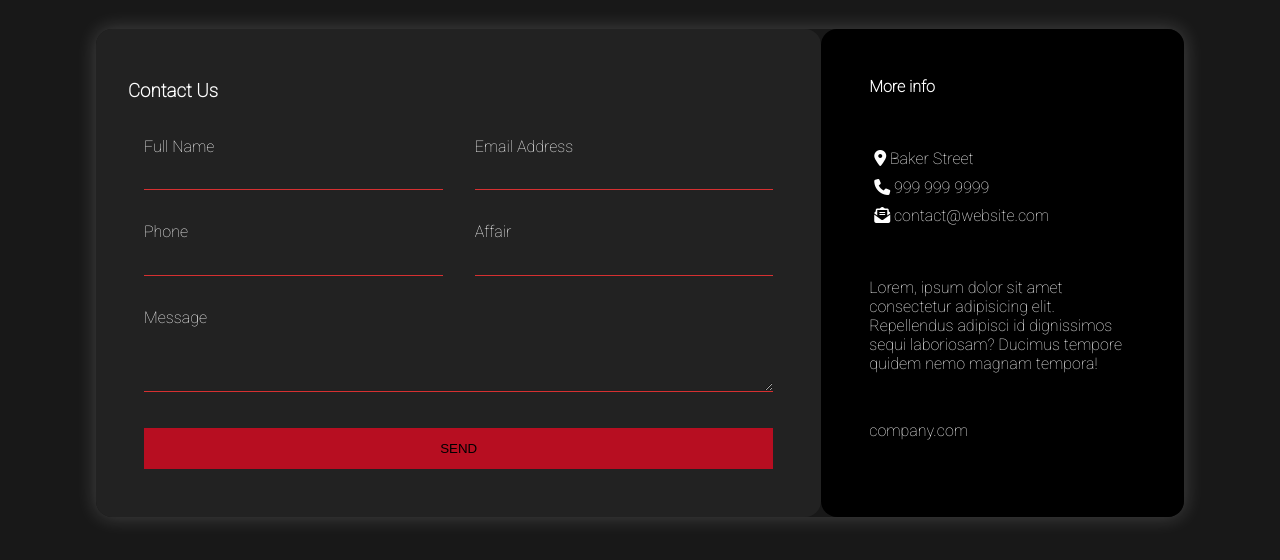
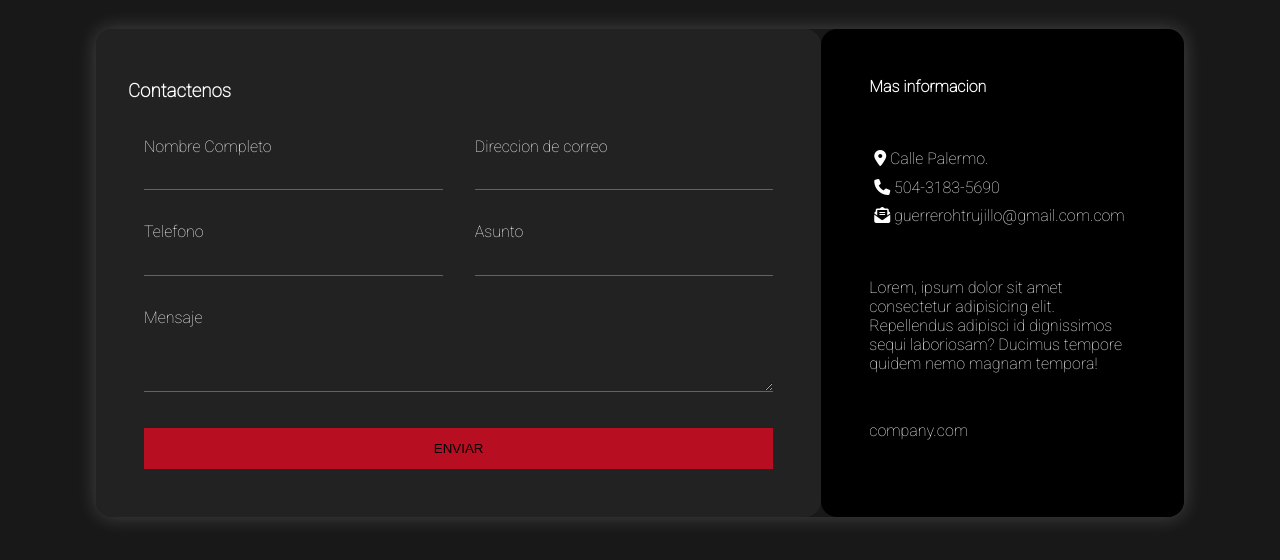
Before and after one commit to andrestdjhw/Form01, a plain HTML site: page index.html in a window 1280 px wide. Shown: the part 124-684 px from the top of the page. Drawn offline with Linux system fonts and the light colour scheme.

Commit message:
Tropicalizando formulario

```diff
--- a/index.html
+++ b/index.html
@@ -19,42 +19,42 @@
 
     <div class="contact-wrapper">
         <div class="contact-form">
-            <h3>Contact Us</h3>
+            <h3>Contactenos</h3>
             <form action="">
                 <p>
-                    <label>Full Name</label>
+                    <label>Nombre Completo</label>
                     <input type="text">
                 </p>
                 <p>
-                    <label>Email Address</label>
+                    <label>Direccion de correo</label>
                     <input type="email">
                 </p>
                 <p>
-                    <label>Phone</label>
+                    <label>Telefono</label>
                     <input type="tel">
                 </p>
                 <p>
-                    <label>Affair</label>
+                    <label>Asunto</label>
                     <input type="text">
                 </p>
                 <p class="block">
-                    <label>Message</label>
+                    <label>Mensaje</label>
                     <textarea name="message" rows="3"></textarea>
                 </p>
                 <p class="block">
                     <button type="submit">
-                        Send
+                        Enviar
                     </button>
                 </p>
 
             </form>
         </div>
         <div class="contact-info">
-            <h4>More info</h4>
+            <h4>Mas informacion</h4>
             <ul>
-                <li><i class="fas fa-map-marker-alt"></i>   Baker Street</li>
-                <li><i class="fas fa-phone"></i>  999 999 9999</li>
-                <li><i class="fas fa-envelope-open-text"></i>  contact@website.com</li>
+                <li><i class="fas fa-map-marker-alt"></i> Calle Palermo.</li>
+                <li><i class="fas fa-phone"></i>  504-3183-5690</li>
+                <li><i class="fas fa-envelope-open-text"></i>  guerrerohtrujillo@gmail.com.com</li>
             </ul>
             <p>
                 Lorem, ipsum dolor sit amet consectetur adipisicing elit. Repellendus adipisci id dignissimos sequi laboriosam? Ducimus tempore quidem nemo magnam tempora!
```
